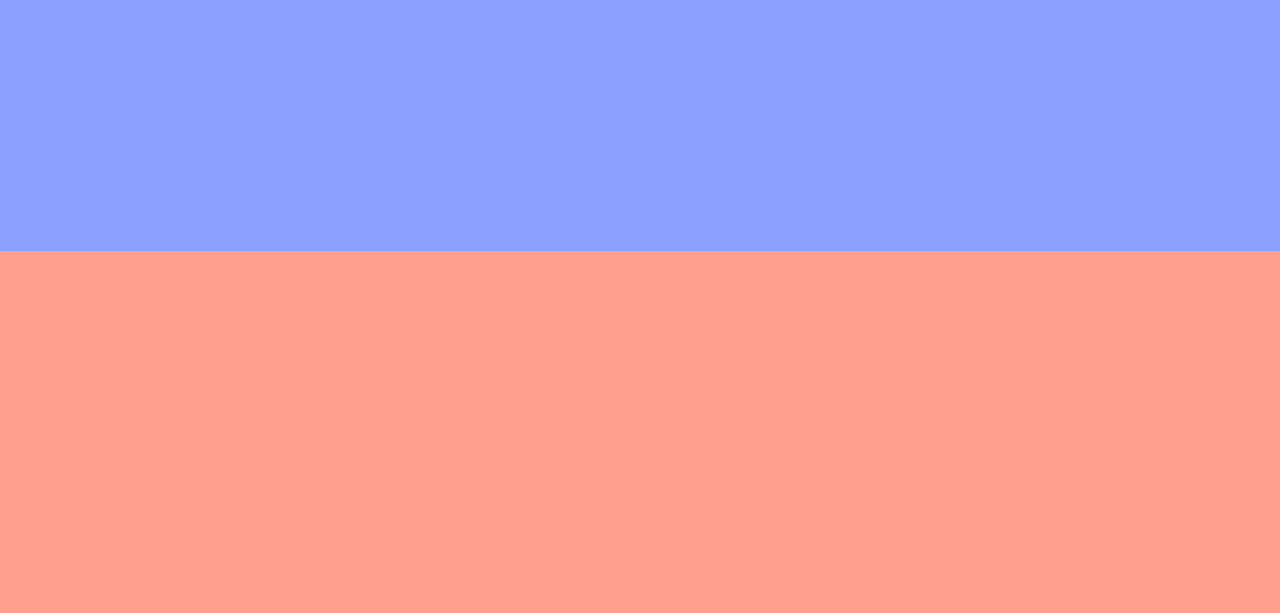
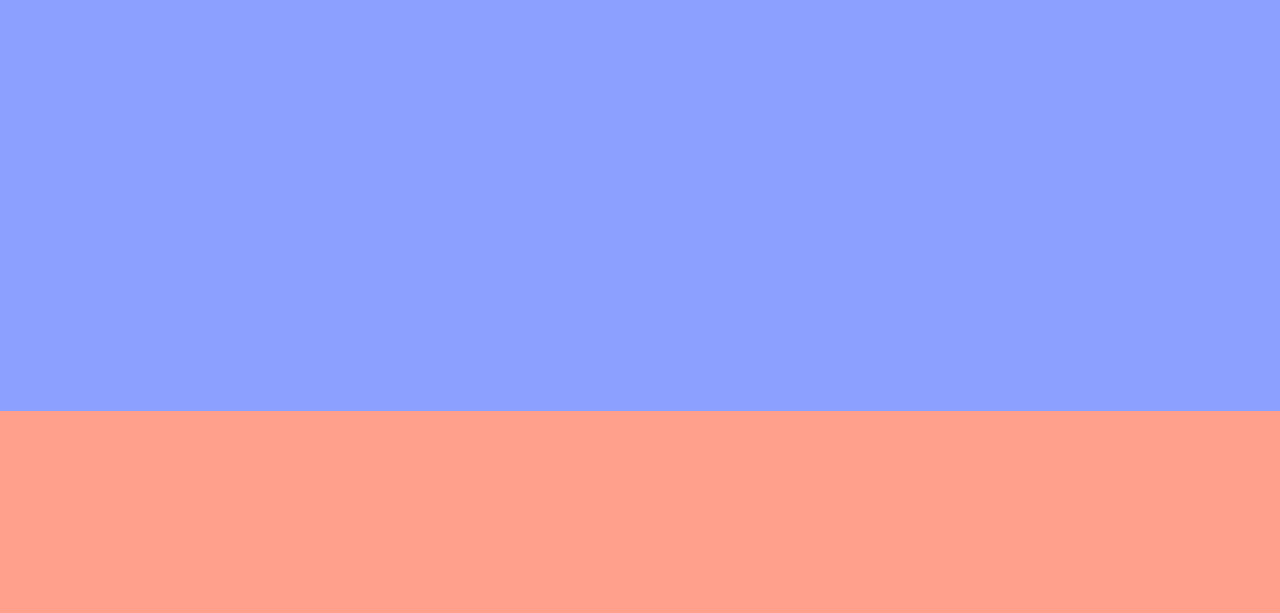
Before and after one commit to AhmadSci/Landing-Page, a plain HTML site: page index.html in a window 1280 px wide. Shown: the part 549-1162 px from the top of the page. Drawn offline with nearby package versions, Linux system fonts and the light colour scheme.

Commit message:
README Additions and CSS Fixes

```diff
--- a/css/styles.css
+++ b/css/styles.css
@@ -164,7 +164,7 @@ ul{
     display: flex;
     flex-direction: column;
     background-color: #8ca0ff;
-    height: 50em;
+    height: 60em;
     justify-content: center;
     align-items: center;
 }
```
Also changed, not shown: 1 other file.
